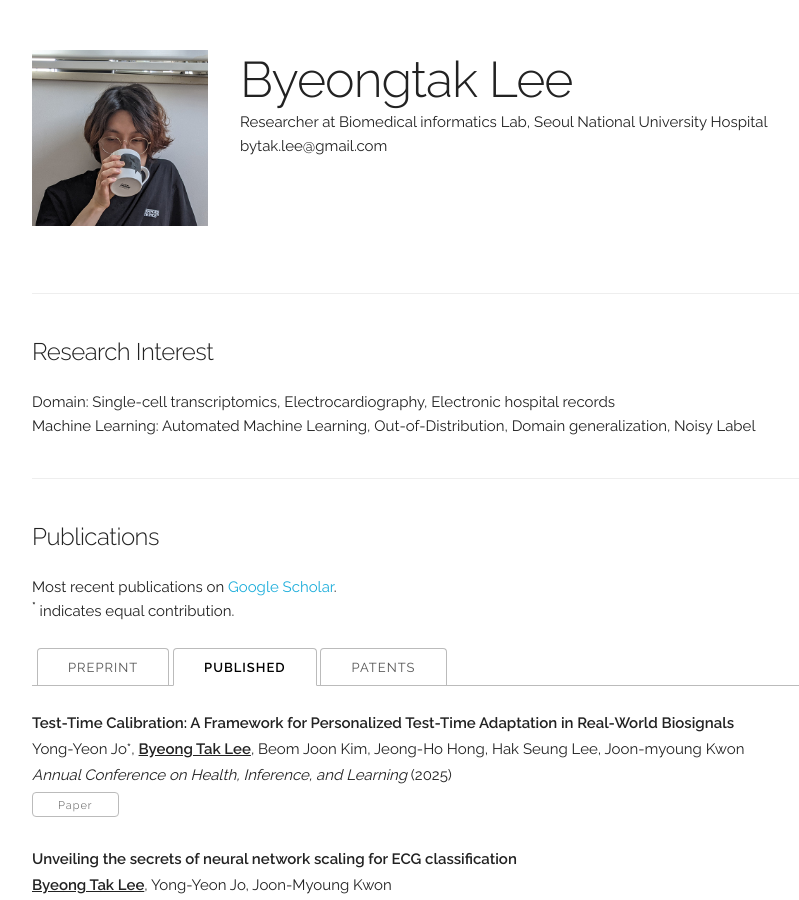
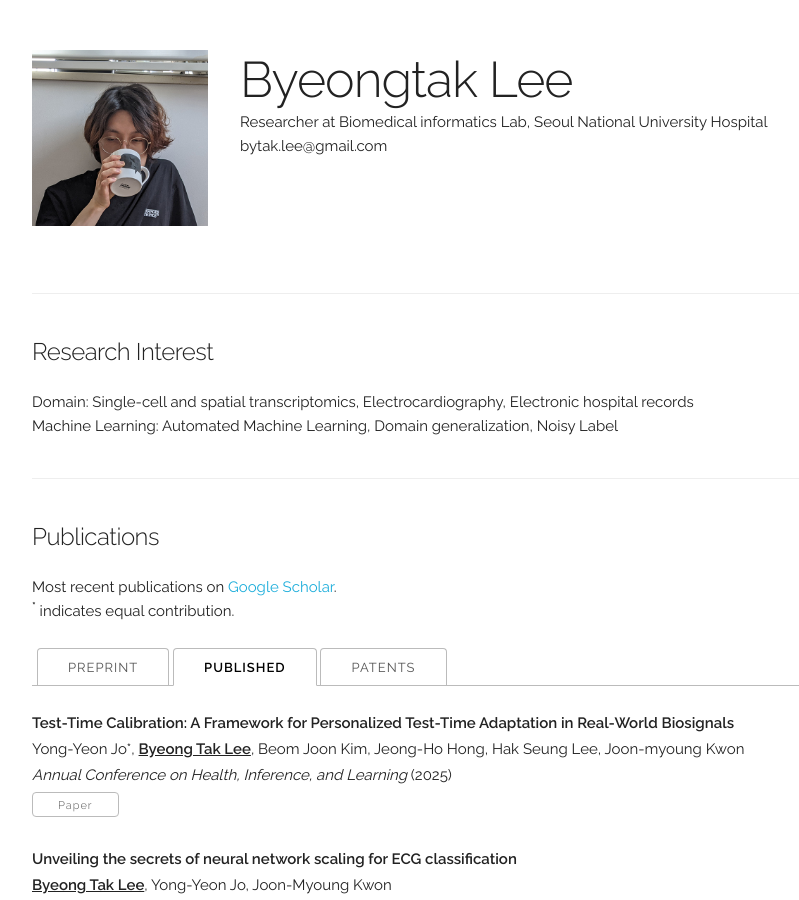
Before and after one commit to byeongtak/byeongtak.github.io, a Jekyll site: the page built from index.html, in a window 1280 px wide and 900 px high. Shown: the whole window, without its empty margins (208-1007 px from the left). Built offline with Jekyll 4.4.1, drawn with Linux system fonts in a browser that asks for light colours.

Commit message:
Update index.html

```diff
--- a/index.html
+++ b/index.html
@@ -14,8 +14,8 @@ layout: default
 <!-- ========== About ========== -->
 <div class="docs-section" id="about">
   <h5>Research Interest</h5>
-	Domain: Single-cell transcriptomics, Electrocardiography, Electronic hospital records <br>
-	Machine Learning: Automated Machine Learning, Out-of-Distribution, Domain generalization, Noisy Label
+	Domain: Single-cell and spatial transcriptomics, Electrocardiography, Electronic hospital records <br>
+	Machine Learning: Automated Machine Learning, Domain generalization, Noisy Label
 
 </div>
 
```
